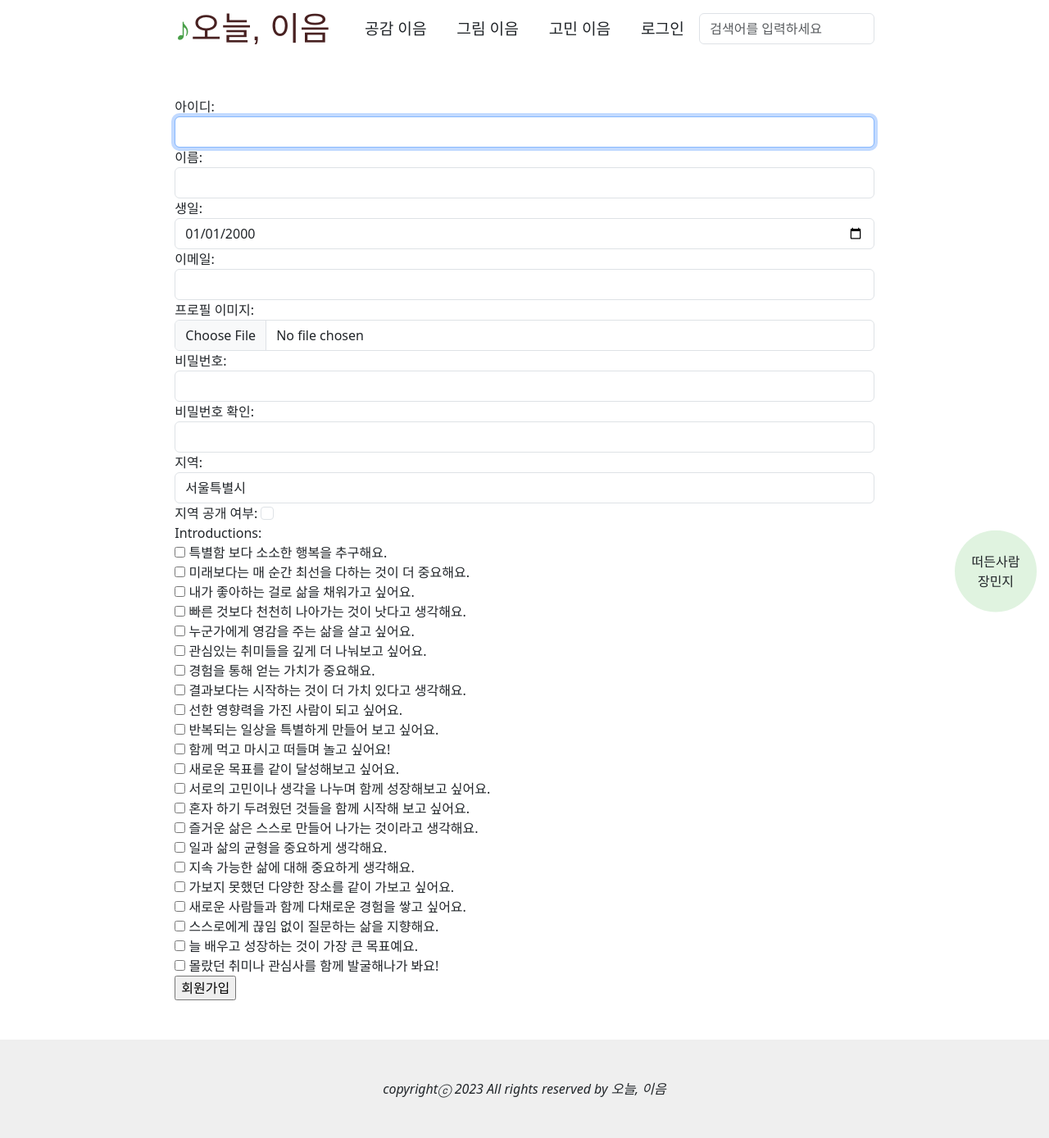
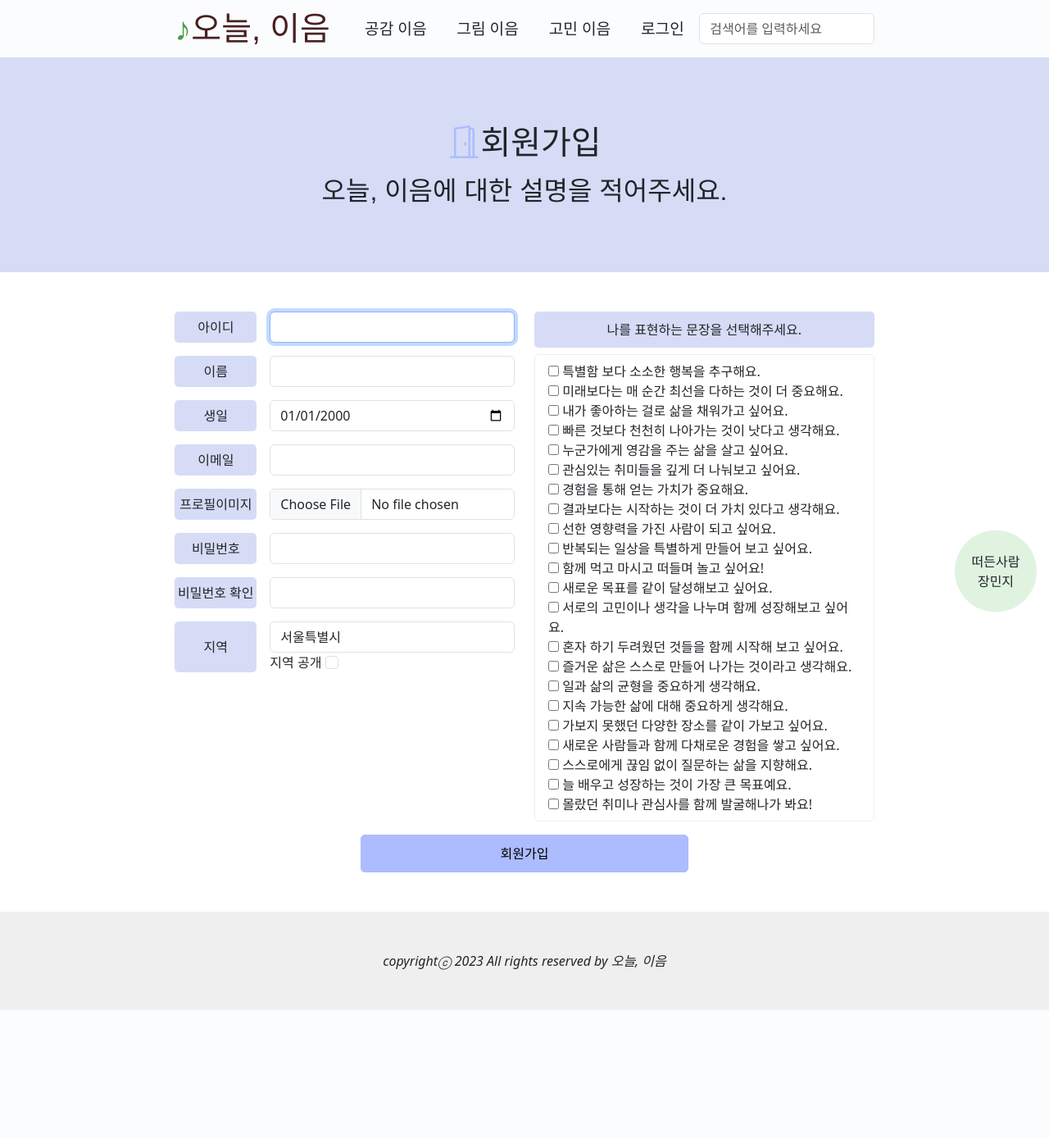
Before and after one commit to skysky44/ieum, a Django app: page /accounts/signup/ in a window 1280 px wide. Shown: the whole page at 82% size. After the commit the page ends 1232 px from the top, so only its background shows below. Run offline with Django 3.2, Linux system fonts and the light colour scheme; some libraries are stand-ins or nearby versions; some web fonts are replaced.

```diff
--- a/accounts/forms.py
+++ b/accounts/forms.py
@@ -238,7 +238,6 @@ class CustomAuthenticationForm(AuthenticationForm):
             attrs={
                 'class': 'form-control',
                 'placeholder': '아이디',
-                'style':'width: 350px;',
             }
         ),
     )
@@ -248,7 +247,6 @@ class CustomAuthenticationForm(AuthenticationForm):
             attrs={
                 'class': 'form-control',
                 'placeholder': '비밀번호',
-                'style':'width: 350px;',
             }
         ),
     )
--- a/accounts/templates/accounts/signup.html
+++ b/accounts/templates/accounts/signup.html
@@ -1,18 +1,95 @@
 {% extends 'base.html' %}
 {% load static %}
 
-{% block title %}회원가입{% endblock title %}
+{% block head %}
+  <link rel="stylesheet" href="{% static 'accounts/css/signup.css' %}">
+{% endblock head %}
+
+{% block title %}회원가입 - {% endblock title %}
 
 {% block style %}
 {% endblock style %}
 
+{% block aside %}
+<article class="main--title--wrap font--gangwon">
+  <h1 class="main--title"><span class="main--title--icon"><i class="bi bi-door-open"></i></span>회원가입</h1>
+  <h2>오늘, 이음에 대한 설명을 적어주세요.</h2>
+</article>
+{% endblock aside %}
+
 {% block content %}
-  <form action="{% url 'accounts:signup' %}" method="POST" enctype="multipart/form-data">
+<article class="signup--container">
+  <form class="signup--form" action="{% url 'accounts:signup' %}" method="POST" enctype="multipart/form-data">
     {% csrf_token %}
-    {{form.as_p}}
-
-    <input type="submit" value="회원가입">
+    <div class="signup--form--list">
+      <div class="signup--form1">
+        <div class="signup--menu">
+          <p class="signup--lable">아이디</p>
+          <div class="create--content">
+            {{ form.username }}
+          </div>
+        </div>
+        <div class="signup--menu">
+          <p class="signup--lable">이름</p>
+          <div class="create--content">
+            {{ form.first_name }}
+          </div>
+        </div>
+        <div class="signup--menu">
+          <p class="signup--lable">생일</p>
+          <div class="create--content">
+            {{ form.birthday }}
+          </div>
+        </div>
+        <div class="signup--menu">
+          <p class="signup--lable">이메일</p>
+          <div class="create--content">
+            {{ form.email }}
+          </div>
+        </div>
+        <div class="signup--menu">
+          <p class="signup--lable">프로필이미지</p>
+          <div class="create--content">
+            {{ form.image }}
+          </div>
+        </div>
+        <div class="signup--menu">
+          <p class="signup--lable">비밀번호</p>
+          <div class="create--content">
+            {{ form.password1 }}
+          </div>
+        </div>
+        <div class="signup--menu">
+          <p class="signup--lable">비밀번호 확인</p>
+          <div class="create--content">
+            {{ form.password2 }}
+          </div>
+        </div>
+        <div class="signup--menu">
+          <p class="signup--lable">지역</p>
+          <div class="sign--region--wrap">
+            <div>{{ form.region }}</div>
+            <div>
+              지역 공개
+              {{ form.privacy }}
+            </div>
+          </div>
+        </div>
+      </div>
+      <div class="signup--form2">
+        <div class="signup--introductions--list">
+          <p class="signup--lable introductions--lable">나를 표현하는 문장을 선택해주세요.</p>
+          <div class="signup--introductions--content">
+            {{ form.introductions }}
+          </div>
+        </div>
+      </div>
+    </div>
+    <div class="signup--wrap">
+      <input class="signup--input--button" type="submit" value="회원가입">
+    </div>
   </form>
+</article>
 {% endblock content %}
 
 {% block script %}
--- a/posts/forms.py
+++ b/posts/forms.py
@@ -11,7 +11,6 @@ class PostForm(forms.ModelForm):
             attrs={
                 'class': 'form-control',
                 'placeholder' : '분류',
-                'style': 'width:400px;'
             }
         )
     )
@@ -20,7 +19,6 @@ class PostForm(forms.ModelForm):
                 attrs={
                     'class': 'form-control',
                     'placeholder': '콤마로 구분하여 입력해주세요',
-                    'style': 'width:400px;'
                 }
             ),
         }
--- a/posts/templates/posts/anonymous.html
+++ b/posts/templates/posts/anonymous.html
@@ -37,7 +37,10 @@
               {% for image_url in post.image_urls %}
                 <img class="post--img" src="{{ image_url }}" alt="Image">
               {% empty %}
-                <img class="post--img" src="no-image.png" alt="No Image">
+                <div style="width: 150px; height: 150px; overflow: hidden;">
+                  <i class="bi bi-image-alt" style="font-size:150px"></i>
+                </div>
+                {% comment %} <img class="post--img" src="no-image.png" alt="No Image"> {% endcomment %}
               {% endfor %}
             </div>
             <div class="post--content--wrap">
--- a/static/accounts/css/signup.css
+++ b/static/accounts/css/signup.css
@@ -0,0 +1,70 @@
+aside.base--item {
+  text-align: center;
+  background-color: #d6dcf6;
+}
+.main--title--wrap {
+  padding : 5rem 0;
+}
+.main--title {
+  margin-bottom: 1rem;
+}
+.main--title--icon {
+  color: #ACBCFF;
+}
+
+.signup--form {
+
+}
+.signup--form--list {
+  display: grid;
+  grid-template-columns: 1fr 1fr;
+  grid-gap: 1.5rem;
+  margin-bottom: 1rem;
+}
+.signup--form1 {
+  display: flex;
+  flex-direction: column;
+  gap: 1rem;
+}
+.signup--menu {
+  display: grid;
+  grid-template-columns: 100px 1fr;
+  grid-gap: 1rem;
+}
+.signup--lable {
+  display: flex;
+  justify-content: center;
+  align-items: center;
+  border-radius: 5px;
+  background-color: #d6dcf6;
+}
+.sign--region--wrap {
+
+}
+.introductions--lable {
+  padding: 10px 0;
+
+}
+.signup--introductions--content {
+  border: 1px solid #eee;
+  border-radius: 5px;
+  padding: 0.5rem 1rem;
+  margin-top: 0.5rem;
+}
+
+.signup--wrap {
+  display: flex;
+  justify-content: center;
+  align-items: center;
+}
+.signup--input--button {
+  width: 400px;
+  border-radius: 5px;
+  border: 1px solid #ACBCFF;
+  background-color: #ACBCFF;
+  padding: 0.6rem 0;
+}
+.signup--input--button:hover {
+  background-color: #cad4fc;
+
+}
--- a/static/base/css/base.css
+++ b/static/base/css/base.css
@@ -1,7 +1,7 @@
 
 body {
   display: grid;
-  grid-template-rows: auto auto minmax(88vh, 1fr) auto;
+  grid-template-rows: auto auto minmax(52vh, 1fr) auto;
   grid-template-columns: repeat(6, 1fr);
   grid-template-areas:
   "header header header header header header"
```
Also changed, not shown: a_ieum/settings.py (+5 -5 lines), accounts/templates/accounts/login.html (+19 -12 lines), posts/models.py (+23 -3 lines), posts/templates/posts/create.html (+8 -1 lines), posts/views.py (+11 -11 lines), static/accounts/css/login.css (+49 -7 lines), accounts/migrations/0001_initial.py, accounts/migrations/0002_user_words.py (deleted), balances/migrations/0001_initial.py, chat/migrations/0001_initial.py, my_messages/migrations/0001_initial.py, paints/migrations/0001_initial.py, posts/migrations/0001_initial.py, posts/migrations/0002_auto_20230609_1043.py (deleted).
